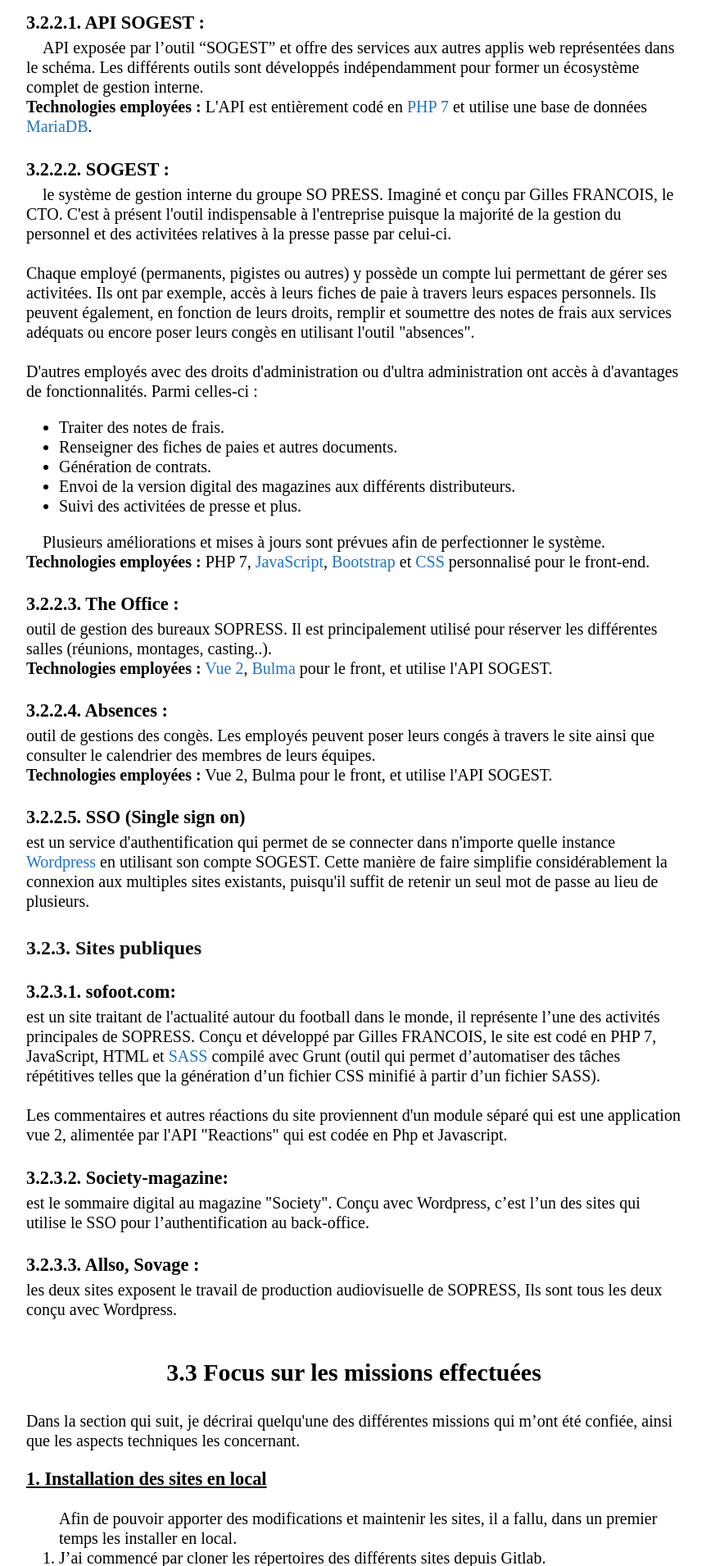
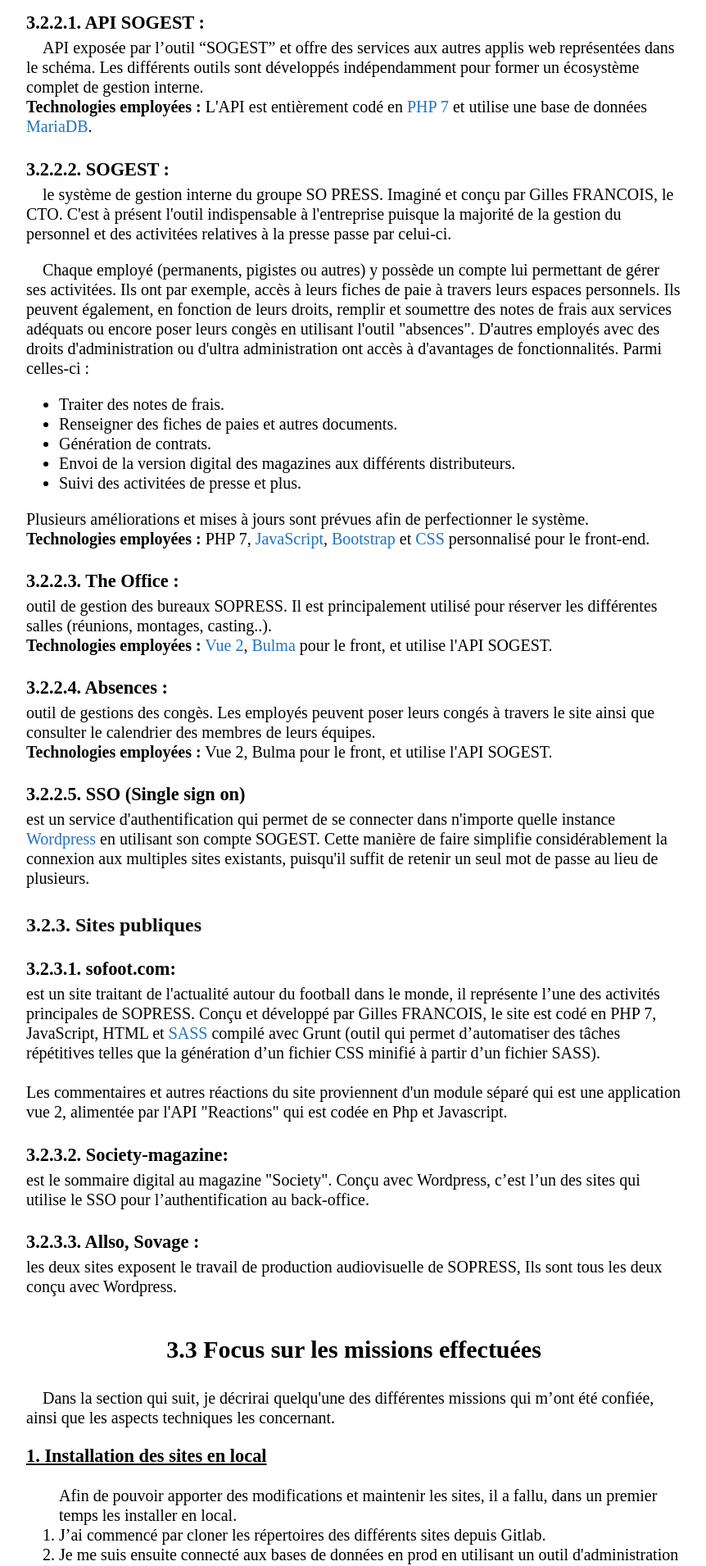
Before and after one commit to Aliciasaci/Rapport_stage, a PHP site: page /missions.php in a window 1280 px wide. Shown: the part 2880-4790 px from the top of the page at 82% size, without its empty margins (208-1070 px from the left). Run offline with PHP 8.4, Linux system fonts and the light colour scheme.

Commit message:
mise à jour

```diff
--- a/missions.php
+++ b/missions.php
@@ -40,10 +40,10 @@
                     <h2>3.1.2. Cadre des missions</h2>
                     <p class="alinea">
                         Le sujet de mon stage a porté sur plusieurs missions émanant d'un besoin évolutif du métier. En effet, elles ont au fur et à mesure été crée selon les demandes des employées.<br /></p>
-                        <p class="alinea">Lorsqu'une nouvelle tâche émerge, nous tenons une réunion pour en discuter et nous mettre d'accord sur la façon de procéder ainsi que sur les technologies à utiliser. Souvent, je travaille sur des projets déjà existants qui nécessitent une mise en contexte pour me familiariser avec l'existant.<br /></p>
+                    <p class="alinea">Lorsqu'une nouvelle tâche émerge, nous tenons une réunion pour en discuter et nous mettre d'accord sur la façon de procéder ainsi que sur les technologies à utiliser. Souvent, je travaille sur des projets déjà existants qui nécessitent une mise en contexte pour me familiariser avec l'existant.<br /></p>
 
 
-                        <p class="alinea">Pour l’organisation au sein de l’équipe, nous adoptons une méthodologie agile qui nous permet d’être flexibles et réactifs aux différents besoins du métier. Des tableaux listant les différentes tâches qui me sont confiées sont tenus entre nous afin de communiquer au mieux sur
+                    <p class="alinea">Pour l’organisation au sein de l’équipe, nous adoptons une méthodologie agile qui nous permet d’être flexibles et réactifs aux différents besoins du métier. Des tableaux listant les différentes tâches qui me sont confiées sont tenus entre nous afin de communiquer au mieux sur
                         l'avancement de celle-ci. Plusieurs points d’équipe hebdomadaires sont organisés pour tenir compte des avancées et difficultés que je peux rencontrer et de la suite des événements. Deux à trois fois par
                         semaine, un point est organisé avec mon tuteur pour faire un suivi général et discuter de la suite des missions.
                     </p>
@@ -53,11 +53,12 @@
                     <p class="alinea">Dans cette section, j'aborderai l'existant ainsi que le détail des missions sur lesquelles je suis intervenue.</p>
                     <section class="third-section">
                         <h2>3.2.1. Environnement technologique</h2>
-                        <p class="alinea">L'environnement technologique était déjà bien établie à mon arrivé, ayant principalemennt travaillé sur des projets existants, je n'ai pas eu de choix à faire quant aux technologies à utiliser. Cependant, pour les projets entamés après mon arrivée, la décision a été collectivement prise afin de garder une certaine cohérence par apports à l'éxistant ainsi qu'aux préférences de chacun puisque ces projets sont susceptibles d'évoluer et d'être reprit par les autres membres de l'équipe.</p>
+                        <p class="alinea">Concernant les projets existant, l'environnement technologique ainsi que les technologies à utiliser était déjà bien établie à mon arrivé. Cependant, pour ceux entamés après mon arrivée, la décision a été prise collectivement afin de garder une certaine cohérence par apports à l'éxistant ainsi qu'aux préférences de chacun puisque ces projets sont susceptibles d'évoluer et d'être reprit par les autres membres de l'équipe.</p>
                     </section>
                     <section class="third-section">
                         <h2>3.2.2. Sites internes</h2>
-                        <p class="alinea">Les schémas suivants illustrent les différentes applis web qui utilisent <a href="https://www.cnil.fr/fr/definition/interface-de-programmation-dapplication-api#:~:text=Une%20API%20(application%20programming%20interface,des%20données%20et%20des%20fonctionnalités."> l’API</a> SOGEST, ainsi que l'architecture clients, API, serveur, base de données.</p><p class="alinea">La plupart des sites sont exclusivement utilisés en interne (The office, absences, titres, sogest). D'autres, sont rendues publiques (Kiosque SOPRESS, society-magazine, allso TV, sauvage TV, sofoot.com).
+                        <p class="alinea">Les schémas suivants illustrent les différentes applis web qui utilisent <a href="https://www.cnil.fr/fr/definition/interface-de-programmation-dapplication-api#:~:text=Une%20API%20(application%20programming%20interface,des%20données%20et%20des%20fonctionnalités."> l’API</a> SOGEST, ainsi que l'architecture clients, API, serveur, base de données.</p>
+                        <p class="alinea">La plupart des sites sont exclusivement utilisés en interne (The office, absences, titres, sogest). D'autres, sont rendues publiques (Kiosque SOPRESS, society-magazine, allso TV, sauvage TV, sofoot.com).
                         </p>
                         <img src="images/schema_1.png" width="100%">
                         <img id="image-2" src="images/schema_2.png" width="100%">
@@ -70,9 +71,10 @@
                         <div class="appli">
                             <h3>3.2.2.2. SOGEST : </h3>
                             <p class="alinea">le système de gestion interne du groupe SO PRESS. Imaginé et conçu par Gilles FRANCOIS, le CTO. C'est à présent l'outil indispensable à l'entreprise puisque la majorité de la gestion du personnel et des activitées relatives à la presse
-                                passe par celui-ci.<br /><br /> Chaque employé (permanents, pigistes ou autres) y possède un compte lui permettant de gérer ses activitées. Ils ont par exemple, accès à leurs fiches de paie à travers leurs espaces personnels. Ils peuvent
-                                également, en fonction de leurs droits, remplir et soumettre des notes de frais aux services adéquats ou encore poser leurs congès en utilisant l'outil "absences".<br /><br /> D'autres employés avec des droits d'administration ou
-                                d'ultra administration ont accès à d'avantages de fonctionnalités. Parmi celles-ci :
+                                passe par celui-ci.</p>
+                            <p class="alinea">Chaque employé (permanents, pigistes ou autres) y possède un compte lui permettant de gérer ses activitées. Ils ont par exemple, accès à leurs fiches de paie à travers leurs espaces personnels. Ils peuvent
+                                également, en fonction de leurs droits, remplir et soumettre des notes de frais aux services adéquats ou encore poser leurs congès en utilisant l'outil "absences". D'autres employés avec des droits d'administration ou
+                                d'ultra administration ont accès à d'avantages de fonctionnalités. Parmi celles-ci :</p>
                             <ul>
                                 <li>Traiter des notes de frais.</li>
                                 <li>Renseigner des fiches de paies et autres documents.</li>
@@ -80,7 +82,7 @@
                                 <li>Envoi de la version digital des magazines aux différents distributeurs.</li>
                                 <li>Suivi des activitées de presse et plus.</li>
                             </ul>
-                            <p class="alinea">Plusieurs améliorations et mises à jours sont prévues afin de perfectionner le système.<br />
+                            <p>Plusieurs améliorations et mises à jours sont prévues afin de perfectionner le système.<br />
                                 <b>Technologies employées :</b> PHP 7, <a href="https://www.javascript.com/">JavaScript</a>, <a href="https://getbootstrap.com">Bootstrap</a> et <a href="https://www.w3.org/Style/CSS/#specs">CSS</a> personnalisé pour le front-end.
                             </p>
                         </div>
@@ -123,7 +125,7 @@
                 </section>
                 <section class="middle-section">
                     <h1 class="middle-title">3.3 Focus sur les missions effectuées</h1>
-                    <p>Dans la section qui suit, je décrirai quelqu'une des différentes missions qui m’ont été confiée, ainsi que les aspects techniques les concernant.
+                    <p class="alinea">Dans la section qui suit, je décrirai quelqu'une des différentes missions qui m’ont été confiée, ainsi que les aspects techniques les concernant.
                     </p>
                     <div class="projet">
                         <h3><u>1. Installation des sites en local</u></h3>
```
